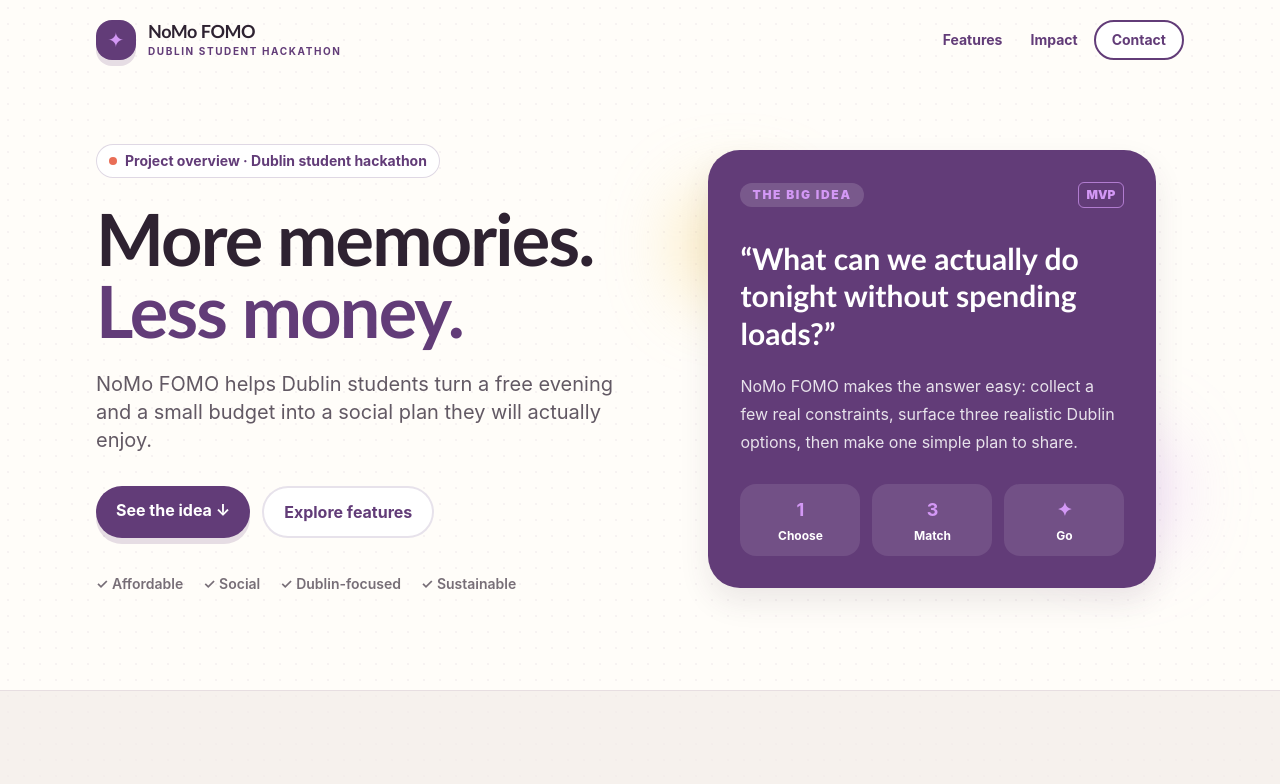
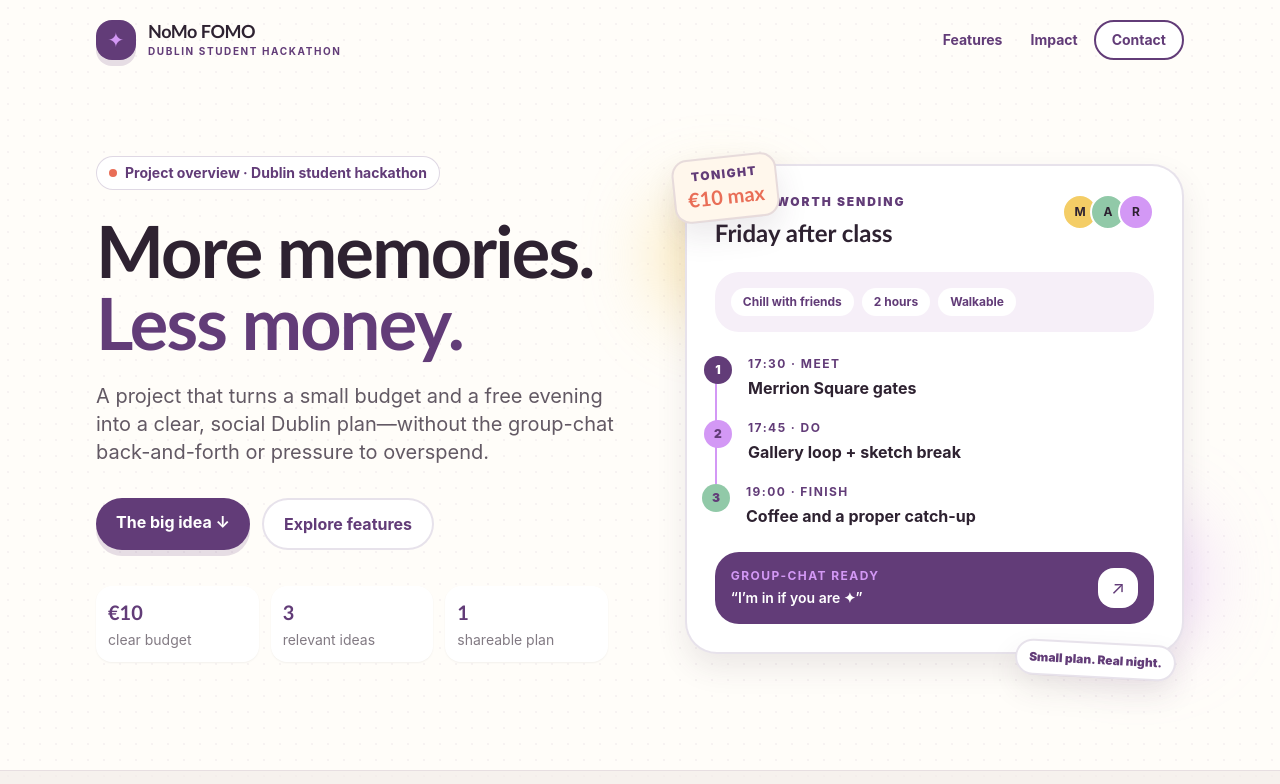
Before and after one commit to freilly47/nomofomo, a website: page public/index.html in a window 1280 px wide. Shown: the top 784 px of the page. Drawn offline with nearby package versions, Linux system fonts and the light colour scheme.

Commit message:
new index.html

```diff
--- a/public/index.html
+++ b/public/index.html
@@ -45,23 +45,25 @@
     </header>
 
     <main>
-      <section class="mx-auto grid max-w-6xl gap-10 px-5 pb-16 pt-8 sm:px-8 lg:grid-cols-[1.04fr_.96fr] lg:items-center lg:pb-24 lg:pt-16">
+      <section class="mx-auto grid max-w-6xl gap-12 px-5 pb-16 pt-10 sm:px-8 lg:grid-cols-[1.04fr_.96fr] lg:items-center lg:pb-24 lg:pt-16">
         <div class="max-w-2xl">
           <p class="inline-flex items-center gap-2 rounded-full border border-purple/20 bg-white px-3 py-1.5 text-sm font-bold text-purple"><span class="h-2 w-2 rounded-full bg-coral"></span>Project overview · Dublin student hackathon</p>
           <h1 class="display mt-6 text-5xl font-black leading-[.96] tracking-tight sm:text-6xl lg:text-7xl">More memories.<br /><span class="text-purple">Less money.</span></h1>
-          <p class="mt-6 max-w-xl text-lg leading-8 text-ink/75 sm:text-xl">NoMo FOMO helps Dublin students turn a free evening and a small budget into a social plan they will actually enjoy.</p>
-          <div class="mt-8 flex flex-wrap gap-3"><a href="#idea" class="rounded-full bg-purple px-5 py-3 font-bold text-white shadow-sticker transition hover:-translate-y-0.5 hover:bg-[#502f65]">See the idea <span aria-hidden="true">↓</span></a><a href="#features" class="rounded-full border-2 border-purple/15 bg-white px-5 py-3 font-bold text-purple hover:border-purple/40">Explore features</a></div>
-          <div class="mt-9 flex flex-wrap gap-x-5 gap-y-2 text-sm font-semibold text-ink/65"><span>✓ Affordable</span><span>✓ Social</span><span>✓ Dublin-focused</span><span>✓ Sustainable</span></div>
+          <p class="mt-6 max-w-xl text-lg leading-8 text-ink/75 sm:text-xl">A project that turns a small budget and a free evening into a clear, social Dublin plan—without the group-chat back-and-forth or pressure to overspend.</p>
+          <div class="mt-8 flex flex-wrap gap-3"><a href="#idea" class="rounded-full bg-purple px-5 py-3 font-bold text-white shadow-sticker transition hover:-translate-y-0.5 hover:bg-[#502f65]">The big idea <span aria-hidden="true">↓</span></a><a href="#features" class="rounded-full border-2 border-purple/15 bg-white px-5 py-3 font-bold text-purple hover:border-purple/40">Explore features</a></div>
+          <div class="mt-9 grid max-w-lg grid-cols-3 gap-3 text-sm"><div class="rounded-2xl bg-white p-3 shadow-sm"><strong class="display block text-xl text-purple">€10</strong><span class="mt-1 block text-ink/60">clear budget</span></div><div class="rounded-2xl bg-white p-3 shadow-sm"><strong class="display block text-xl text-purple">3</strong><span class="mt-1 block text-ink/60">relevant ideas</span></div><div class="rounded-2xl bg-white p-3 shadow-sm"><strong class="display block text-xl text-purple">1</strong><span class="mt-1 block text-ink/60">shareable plan</span></div></div>
         </div>
 
-        <aside class="relative mx-auto w-full max-w-md">
-          <div class="absolute -left-5 top-12 h-24 w-24 rounded-full bg-butter/60 blur-2xl" aria-hidden="true"></div><div class="absolute -right-4 bottom-10 h-28 w-28 rounded-full bg-orchid/35 blur-2xl" aria-hidden="true"></div>
-          <div class="relative overflow-hidden rounded-[2rem] bg-purple p-6 text-white shadow-card sm:p-8">
-            <div class="flex items-center justify-between"><span class="rounded-full bg-white/15 px-3 py-1 text-xs font-black uppercase tracking-[.14em] text-orchid">The big idea</span><span class="rounded-md border border-orchid/70 px-2 py-1 text-xs font-black text-orchid">MVP</span></div>
-            <p class="display mt-8 text-3xl font-black leading-tight">“What can we actually do tonight without spending loads?”</p>
-            <p class="mt-5 text-base leading-7 text-white/85">NoMo FOMO makes the answer easy: collect a few real constraints, surface three realistic Dublin options, then make one simple plan to share.</p>
-            <div class="mt-7 grid grid-cols-3 gap-3 text-center text-xs font-bold"><div class="rounded-2xl bg-white/10 p-3"><span class="block text-lg text-orchid">1</span><span class="mt-1 block">Choose</span></div><div class="rounded-2xl bg-white/10 p-3"><span class="block text-lg text-orchid">3</span><span class="mt-1 block">Match</span></div><div class="rounded-2xl bg-white/10 p-3"><span class="block text-lg text-orchid">✦</span><span class="mt-1 block">Go</span></div></div>
+        <aside class="relative mx-auto w-full max-w-[34rem] py-5">
+          <div class="absolute -left-5 top-14 h-28 w-28 rounded-full bg-butter/60 blur-2xl" aria-hidden="true"></div><div class="absolute -right-4 bottom-8 h-32 w-32 rounded-full bg-orchid/40 blur-2xl" aria-hidden="true"></div>
+          <div class="absolute -left-3 top-3 z-10 -rotate-6 rounded-2xl border-2 border-purple/15 bg-[#fff7ec] px-3 py-2 text-center shadow-card"><span class="block text-xs font-black uppercase tracking-[.12em] text-purple">Tonight</span><span class="display block text-xl font-black text-coral">€10 max</span></div>
+          <div class="relative rounded-[2rem] border-2 border-purple/15 bg-white p-5 shadow-card sm:p-7">
+            <div class="flex items-start justify-between gap-4"><div><p class="text-xs font-black uppercase tracking-[.16em] text-purple">A plan worth sending</p><h2 class="display mt-2 text-2xl font-black leading-tight">Friday after class</h2></div><div class="flex -space-x-2" aria-label="Three friends"><span class="grid h-9 w-9 place-items-center rounded-full border-2 border-white bg-butter text-xs font-bold text-ink">M</span><span class="grid h-9 w-9 place-items-center rounded-full border-2 border-white bg-mint text-xs font-bold text-ink">A</span><span class="grid h-9 w-9 place-items-center rounded-full border-2 border-white bg-orchid text-xs font-bold text-ink">R</span></div></div>
+            <div class="mt-6 rounded-3xl bg-[#f6eff8] p-4"><div class="flex flex-wrap gap-2 text-xs font-bold text-purple"><span class="rounded-full bg-white px-3 py-1.5">Chill with friends</span><span class="rounded-full bg-white px-3 py-1.5">2 hours</span><span class="rounded-full bg-white px-3 py-1.5">Walkable</span></div></div>
+            <ol class="mt-6 space-y-0"><li class="flex gap-4 border-l-2 border-orchid pb-5 pl-4"><span class="-ml-[1.8rem] grid h-7 w-7 shrink-0 place-items-center rounded-full bg-purple text-xs font-black text-white">1</span><div><p class="text-xs font-bold uppercase tracking-[.12em] text-purple">17:30 · Meet</p><p class="mt-1 font-bold text-ink">Merrion Square gates</p></div></li><li class="flex gap-4 border-l-2 border-orchid pb-5 pl-4"><span class="-ml-[1.8rem] grid h-7 w-7 shrink-0 place-items-center rounded-full bg-orchid text-xs font-black text-purple">2</span><div><p class="text-xs font-bold uppercase tracking-[.12em] text-purple">17:45 · Do</p><p class="mt-1 font-bold text-ink">Gallery loop + sketch break</p></div></li><li class="flex gap-4 pl-4"><span class="-ml-[1.8rem] grid h-7 w-7 shrink-0 place-items-center rounded-full bg-mint text-xs font-black text-purple">3</span><div><p class="text-xs font-bold uppercase tracking-[.12em] text-purple">19:00 · Finish</p><p class="mt-1 font-bold text-ink">Coffee and a proper catch-up</p></div></li></ol>
+            <div class="mt-6 flex items-center justify-between rounded-3xl bg-purple p-4 text-white"><div><p class="text-xs font-bold uppercase tracking-[.12em] text-orchid">Group-chat ready</p><p class="mt-1 text-sm font-semibold">“I’m in if you are ✦”</p></div><span class="grid h-10 w-10 place-items-center rounded-2xl bg-white text-lg text-purple" aria-hidden="true">↗</span></div>
           </div>
+          <span class="absolute -bottom-1 right-2 rotate-3 rounded-full border-2 border-purple/15 bg-white px-3 py-2 text-xs font-black text-purple shadow-card">Small plan. Real night.</span>
         </aside>
       </section>
 
```
